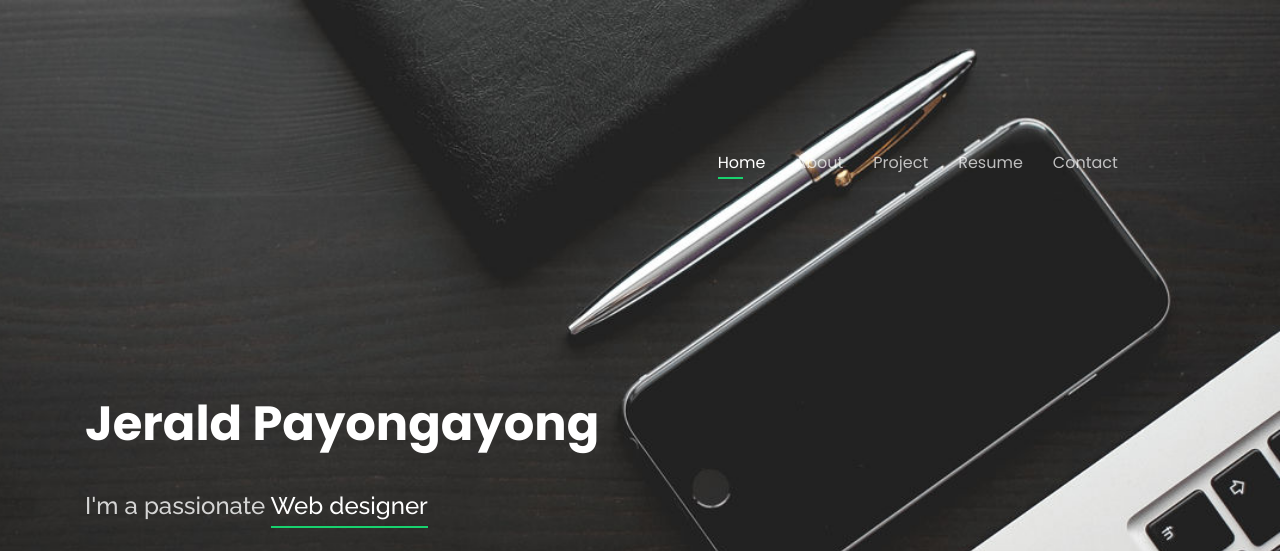
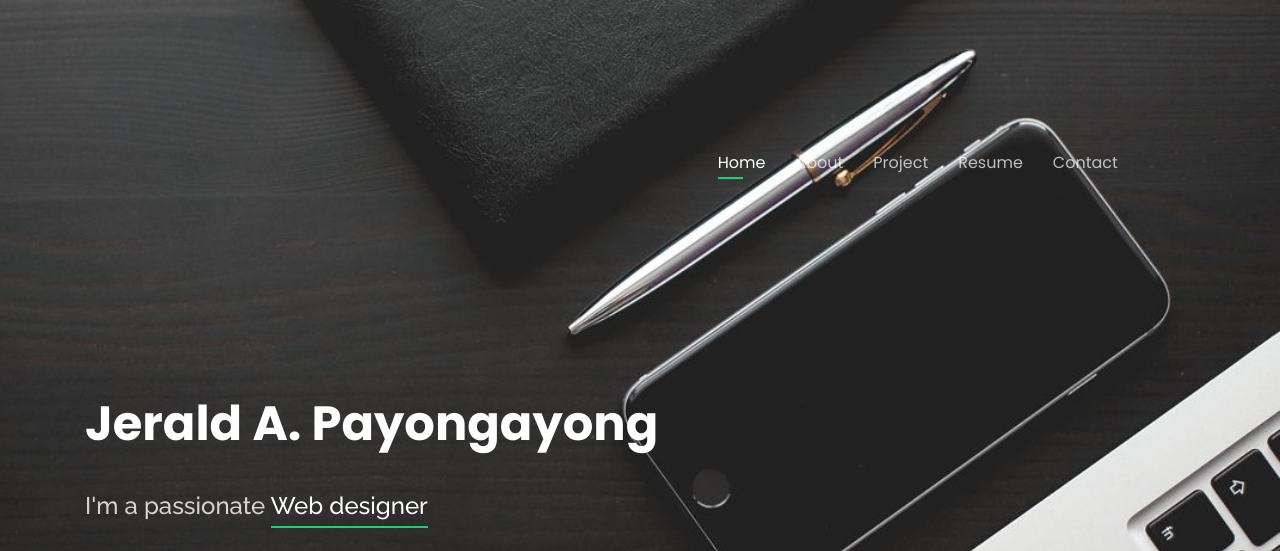
Before and after one commit to jpfedev/jpportfolio, a plain HTML site: page index.html in a window 1280 px wide. Shown: the top 551 px of the page. Drawn offline with nearby package versions, Linux system fonts and the light colour scheme.

Commit message:
home added

```diff
--- a/index.html
+++ b/index.html
@@ -42,7 +42,7 @@
   <header id="header" class="header-tops">
     <div class="container">
 
-      <h1><a href="index.html">Jerald Payongayong</a></h1>
+      <h1><a href="index.html">Jerald A. Payongayong</a></h1>
       <!-- Uncomment below if you prefer to use an image logo -->
       <a href="index.html" class="mr-auto"><img src="assets/img/logo.png" alt="" class="img-fluid"></a>
       <h2>I'm a passionate <span>Web designer</span></h2>
```
Also changed, not shown: home.html (added, +1 -0 lines).
